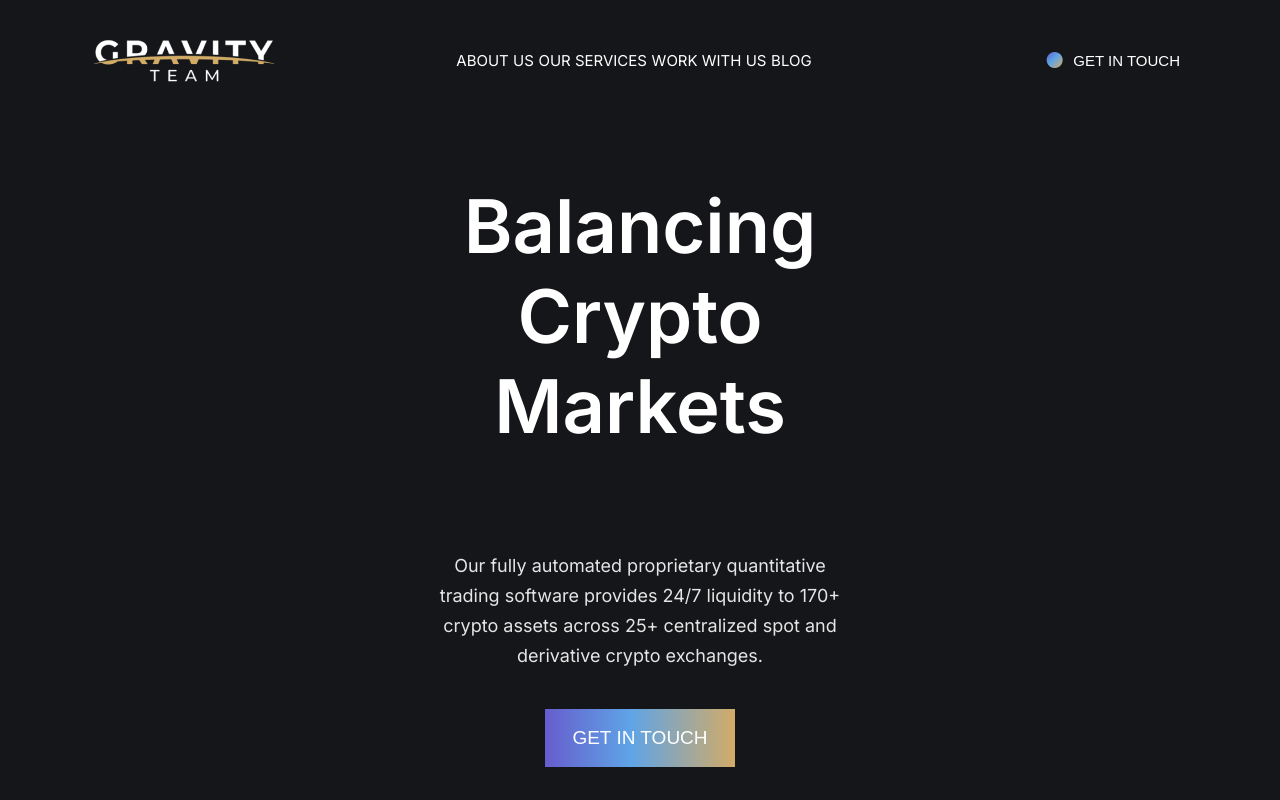
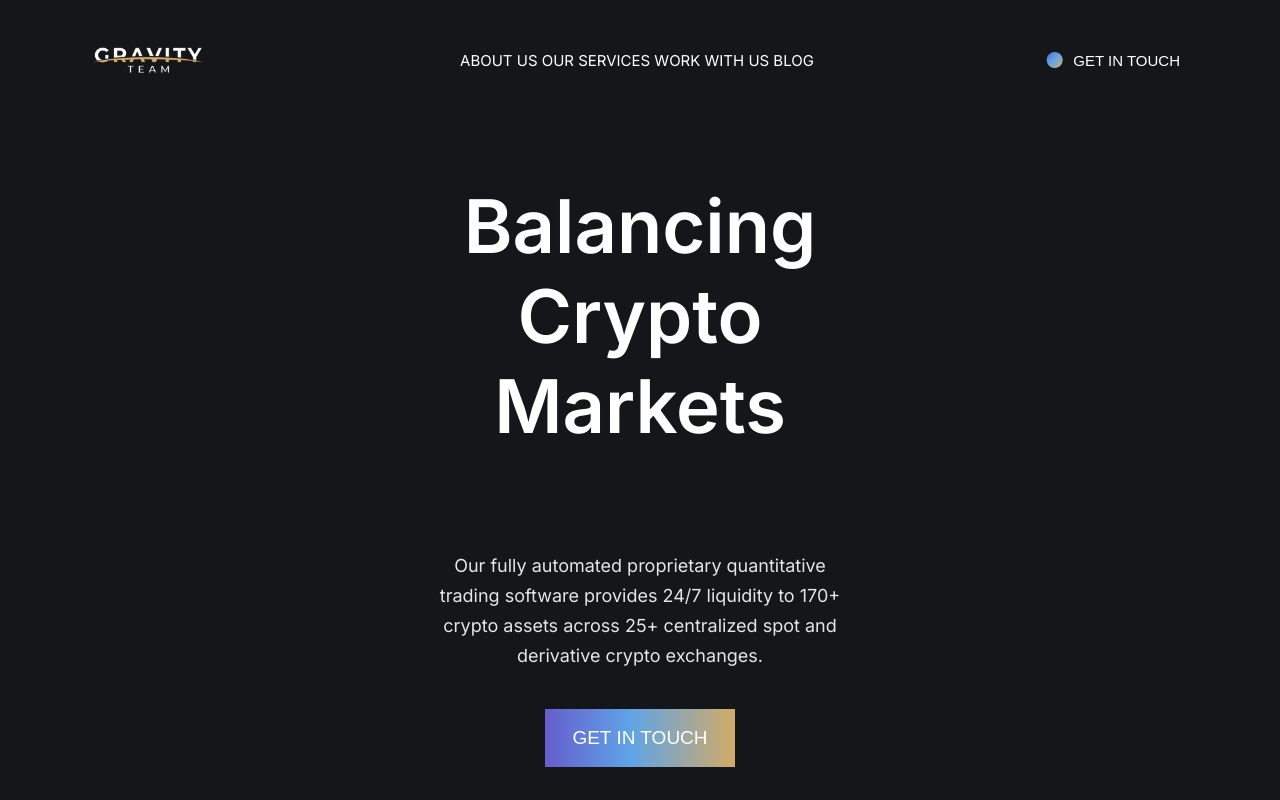
Before and after one commit to Jarax73/gravity, a React (Create React App) app: page / in a window 1280 px wide. Shown: the top 800 px of the page. Built offline with nearby package versions, Linux system fonts and the light colour scheme.

Commit message:
Feature: adjusting media querie for the navbar

```diff
--- a/src/components/NavBar.js
+++ b/src/components/NavBar.js
@@ -1,4 +1,4 @@
-import React from "react";
+import React, { useState } from "react";
 import styled from "styled-components";
 
 const Nav = styled.div`
@@ -6,9 +6,41 @@ const Nav = styled.div`
   color: white;
   padding-left: 94px;
   padding-right: 94px;
-  // justify-content: space-between;
   align-items: center;
   height: 120px;
+
+  @media (max-width: 1023px) {
+    padding-left: 40px;
+    padding-right: 40px;
+    align-items: center;
+    height: 80px;
+  }
+
+  @media (max-width: 767px) {
+    padding-left: 10px;
+    padding-right: 10px;
+    align-items: center;
+    height: 80px;
+    position: relative;
+  }
+`;
+
+const List = styled.ul`
+  list-style: none;
+  margin: 0;
+  padding: 0;
+  flex: 1;
+  display: flex;
+  justify-content: space-around;
+
+  @media (max-width: 1023px) {
+    flex: 2;
+  }
+
+  @media (max-width: 767px) {
+    flex-direction: column;
+    align-items: center;
+  }
 `;
 
 const Link = styled.a`
@@ -19,7 +51,55 @@ const Link = styled.a`
   &:hover {
     color: #577bc1;
   }
+
+  @media (max-width: 1023px) {
+    font-size: 12px;
+  }
+
+  @media (max-width: 767px) {
+    font-size: 10px;
+  }
 `;
+
+const Logo = styled.img`
+  width: 30%;
+
+  @media (max-width: 1023px) {
+    width: 50%;
+  }
+
+  @media (max-width: 767px) {
+    width: 100px;
+  }
+`;
+
+const Navigation = styled.div`
+  flex: 2;
+  display: flex;
+  align-items: center;
+  justify-content: flex-start;
+
+  @media (max-width: 1023px) {
+    flex: 3;
+  }
+
+  @media (max-width: 767px) {
+    height: 200%;
+    align-items: space-around;
+    justify-content: center;
+    flex-direction: column;
+    position: absolute;
+    top: 0;
+    right: 0;
+    padding-top: 60px;
+    padding-right: 50px;
+    padding-left: 50px;
+    padding-bottom: 60px;
+    background-color: #141619;
+    box-shadow: 2px 15px 35px 15px black;
+  }
+`;
+
 const Button = styled.button`
   display: flex;
   flex: 1;
@@ -29,12 +109,45 @@ const Button = styled.button`
   align-items: center;
   background-color: #141619;
   color: white;
-  width: 150px;
   height: 50px;
   font-size: 15px;
+
+  @media (max-width: 1023px) {
+    font-size: 12px;
+  }
+
+  @media (max-width: 767px) {
+    font-size: 10px;
+    justify-content: flex-start;
+  }
+`;
+
+const BtnImg = styled.img`
+  margin-right: 10px;
+
+  @media (max-width: 767px) {
+    display: none;
+  }
+`;
+
+const Hamburger = styled.div`
+  display: none;
+
+  @media (max-width: 767px) {
+    display: flex;
+    flex-direction: column;
+    justify-content: space-between;
+    gap: 10;
+    height: 20px;
+    // position: absolute;
+    // top: 0;
+    // right: 0;
+    padding-right: 10px;
+  }
 `;
 
 export default function NavBar() {
+  const [active, setActive] = useState(false);
   return (
     <Nav>
       <p
@@ -44,18 +157,40 @@ export default function NavBar() {
           justifyContent: "flex-start",
         }}
       >
-        <img src="/logo-light.png" alt="gravity logo" />
+        <Logo src="/logo-light.png" alt="gravity logo" />
       </p>
-      <ul
+
+      {!active && window.innerWidth < 768 ? (
+        <div>
+          <Hamburger onClick={() => setActive(true)}>
+            <div style={{ border: "1px solid #bcbcbc", width: "30px" }}></div>
+            <div style={{ border: "1px solid #bcbcbc", width: "30px" }}></div>
+            <div style={{ border: "1px solid #bcbcbc", width: "30px" }}></div>
+          </Hamburger>
+        </div>
+      ) : (
+        <>
+          {window.innerWidth < 768 && (
+            <div
               style={{
-          listStyle: "none",
-          margin: 0,
-          padding: 0,
-          flex: 1,
+                width: "30px",
+                fontSize: "20px",
                 display: "flex",
-          justifyContent: "space-around",
+                justifyContent: "center",
+                alignItems: "center",
+                border: "1px solid white",
+                zIndex: 1,
+                position: "absolute",
+                top: 25,
+                right: 10,
               }}
+              onClick={() => setActive(false)}
             >
+              X
+            </div>
+          )}
+          <Navigation>
+            <List>
               <li>
                 <Link href="#">ABOUT US</Link>
               </li>
@@ -68,16 +203,15 @@ export default function NavBar() {
               <li>
                 <Link href="#">BLOG</Link>
               </li>
-      </ul>
+            </List>
 
             <Button>
-        <img
-          style={{ marginRight: "10px" }}
-          src="/button_before.png"
-          alt="button"
-        />
+              <BtnImg src="/button_before.png" alt="button" />
               GET IN TOUCH
             </Button>
+          </Navigation>
+        </>
+      )}
     </Nav>
   );
 }
```
Lines whose indentation alone changed are shown as unchanged.
